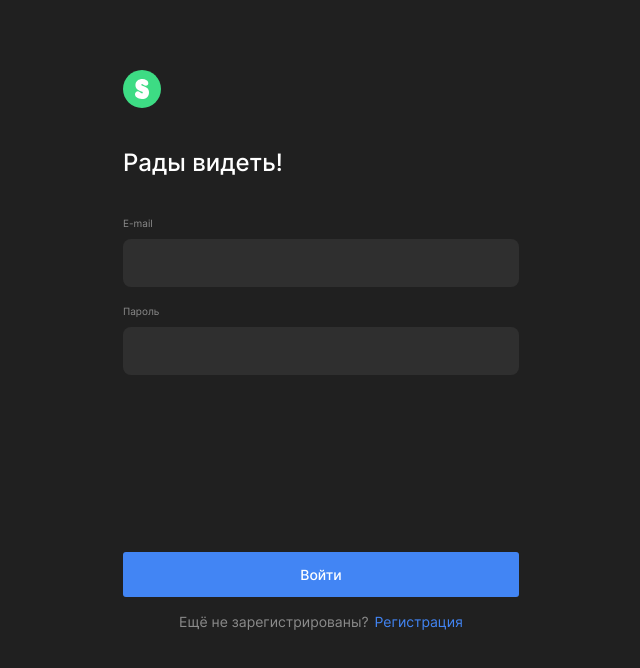
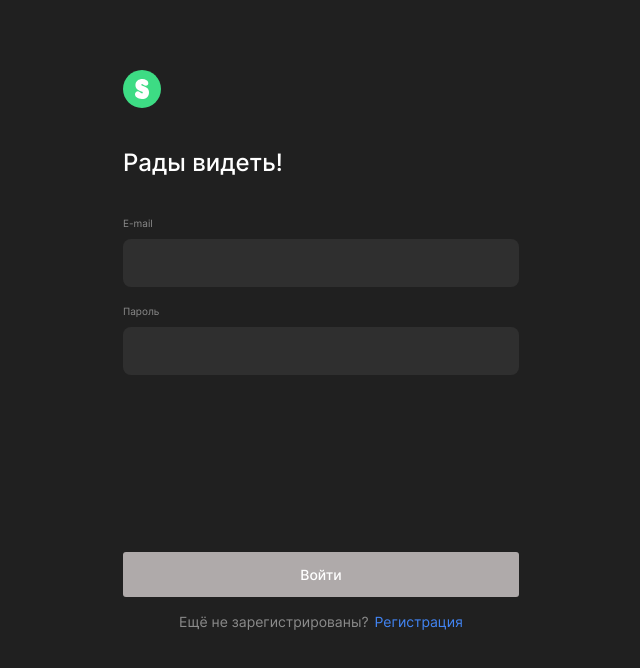
Before and after one commit to Dashnik/movies-explorer-frontend, a React (Create React App) app: page /sign-in in a window 1280 px wide. Shown: the top 668 px of the page, without its empty margins (319-959 px from the left). Built offline with nearby package versions, Linux system fonts and the light colour scheme; no server answers.

Commit message:
Refactor: submit button was disabled by default for auth, reg and profile form.

```diff
--- a/src/components/Login/Login.css
+++ b/src/components/Login/Login.css
@@ -17,6 +17,7 @@
   width: 38px;
   height: 38px;
 }
+
 
 .login__title {
   grid-row: 2;
@@ -104,6 +105,11 @@
   opacity: 0.6;
 }
 
+.login__submit-disabled{
+  background-color:#afaaaa;
+  }
+
+
 .link {
   grid-row: 16;
   grid-column: 2/3;
--- a/src/components/Login/Login.js
+++ b/src/components/Login/Login.js
@@ -59,7 +59,7 @@ function Login(props) {
           { touched.password && errors.password && <p className="login__error">{errors.password}</p>}
           <button
           type="submit"
-           className="login__submit"
+          className={`login__submit ${isValid && dirty  ? '' : 'login__submit-disabled'}`}
            onClick={handleSubmit}
            >
             Войти
--- a/src/components/Profile.css
+++ b/src/components/Profile.css
@@ -135,6 +135,10 @@ border: none;
   justify-self: right;
 }
 
+.profile__edit-disabled{
+  color:#afaaaa;
+}
+
 
 @media screen and (max-width: 500px) {
   .profile__form {
--- a/src/components/Profile.js
+++ b/src/components/Profile.js
@@ -67,8 +67,8 @@ function Profile(props) {
               onChange={handleChange}
             ></input>
              { touched.email && errors.email && <p className="profile__error">{errors.email}</p>}
-            <button className="profile__edit"
-            disabled={!isValid && !dirty}
+            <button
+            className={`profile__edit ${isValid && dirty  ? '' : 'profile__edit-disabled'}`}
             onClick={handleSubmit}
             type={'submit'}
             >Редактировать</button>
--- a/src/components/Register/Register.css
+++ b/src/components/Register/Register.css
@@ -118,6 +118,10 @@
   opacity: 0.6;
 }
 
+.register__submit-disabled{
+  background-color:#afaaaa;
+}
+
 .link {
   grid-row: 16;
   grid-column: 2/3;
--- a/src/components/Register/Register.js
+++ b/src/components/Register/Register.js
@@ -13,23 +13,6 @@ function Register(props) {
     email:yup.string().email('Введен невалидный email').required('Введите верный email'),
     password:yup.string().min(6, 'Пароль должен быть больше 6 символов').required('Обязательное поле')
   })
-
-
-  // function handlesubmit(e) {
-  //   // Запрещаем браузеру переходить по адресу формы
-  //   e.preventDefault();
-
-  //   // Передаём значения управляемых компонентов во внешний обработчик
-  //  props.onRegister(values.register__name, values.register__email, values.register__pwd);
-  // }
-
-  // const handleChange = (e) => {
-  //   const target = e.target;
-  //   const name = target.name;
-  //   const value = target.value;
-
-  //   setValues({ ...values, [name]: value });
-  // };
 
   return (
     <>
@@ -93,7 +76,9 @@ function Register(props) {
             value={values.password}
           />
            { touched.password && errors.password && <p className="register__error register__error-password">{errors.password}</p>}
-          <button type="submit" className="register__submit" onClick={handleSubmit}>
+          <button type="submit"
+          className={`register__submit ${isValid && dirty  ? '' : 'register__submit-disabled'}`}
+           onClick={handleSubmit}>
             Зарегистрироваться
           </button>
         </form>
```
